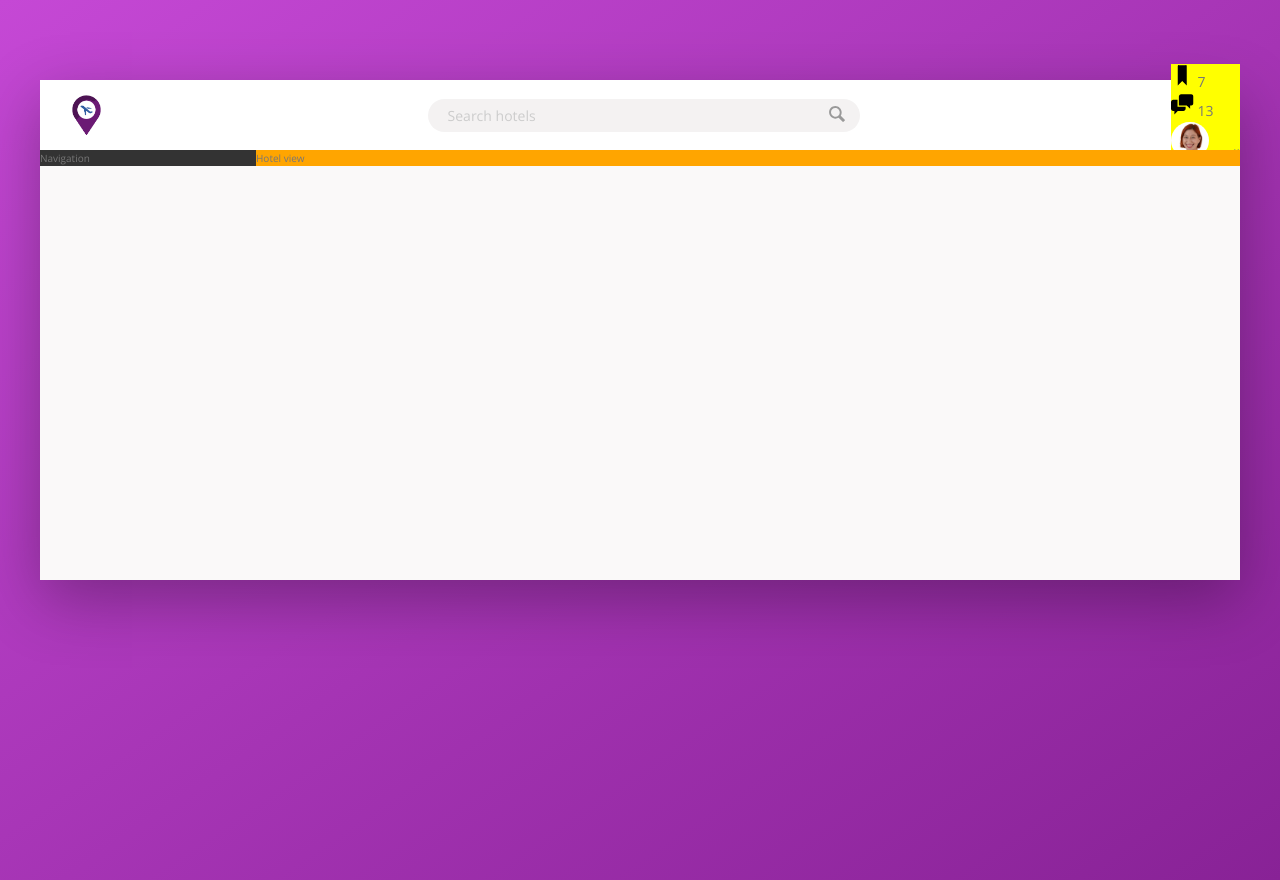
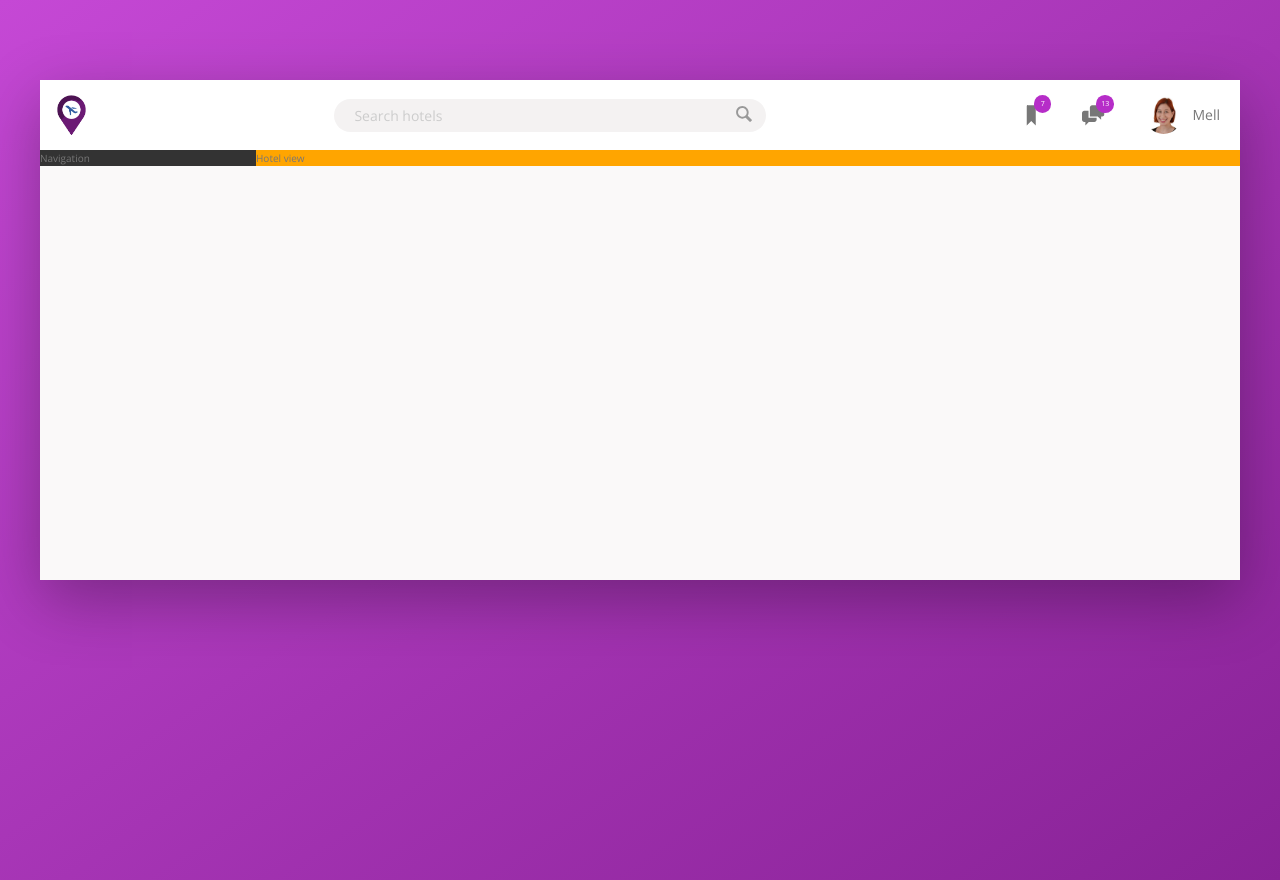
Before and after one commit to MareikeHeuer/flexbox-project-one-book, a website: page index.html in a window 1280 px wide. Drawn offline with nearby package versions, Linux system fonts and the light colour scheme.

Commit message:
header complete

```diff
--- a/sass/_components.scss
+++ b/sass/_components.scss
@@ -3,7 +3,7 @@
 
 .logo {
   height: 4rem;
-  margin-left: 3rem;
+  margin-left: 1.5rem;
 }
 
 ////////////////
@@ -66,24 +66,59 @@
 ////////////////
 // USER NAVIGATION
 .user-nav {
-  background-color: yellow;
+  align-self: stretch; // in .header we have justify-content center, but the navbar shouldnt be vertically centered
+  // override that with align-self stretch, and it will fill the entire height of navbar container
+  display: flex;
+  align-items: center;
+
+  & > * {
+    padding: 0 2rem;
+    cursor: pointer;
+    height: 100%;
+  }
+
+  & > *:hover {
+    background-color: var(--color-grey-light-2);
+  }
+
   &__icon-box {
+    display: flex;
+    align-items: center;
+    position: relative;
   }
 
   &__icon {
     height: 2.25rem;
     width: 2.25rem;
+    fill: var(--color-grey-dark-2);
   }
 
   &__notification {
+    font-size: 0.7rem;
+    height: 1.75rem;
+    width: 1.75rem;
+    border-radius: 50%;
+    background-color: var(--color-primary);
+    color: var(--color-white);
+    position: absolute;
+    top: 1.5rem;
+    right: 1.1rem;
+
+    //flexbox with text
+    display: flex;
+    justify-content: center;
+    align-items: center;
   }
 
   &__user {
+    display: flex;
+    align-items: center;
   }
 
   &__user-photo {
     height: 3.75rem;
     border-radius: 50%;
+    margin-right: 1rem;
   }
 
   &__user-name {
```
Also changed, not shown: css/style.css.
